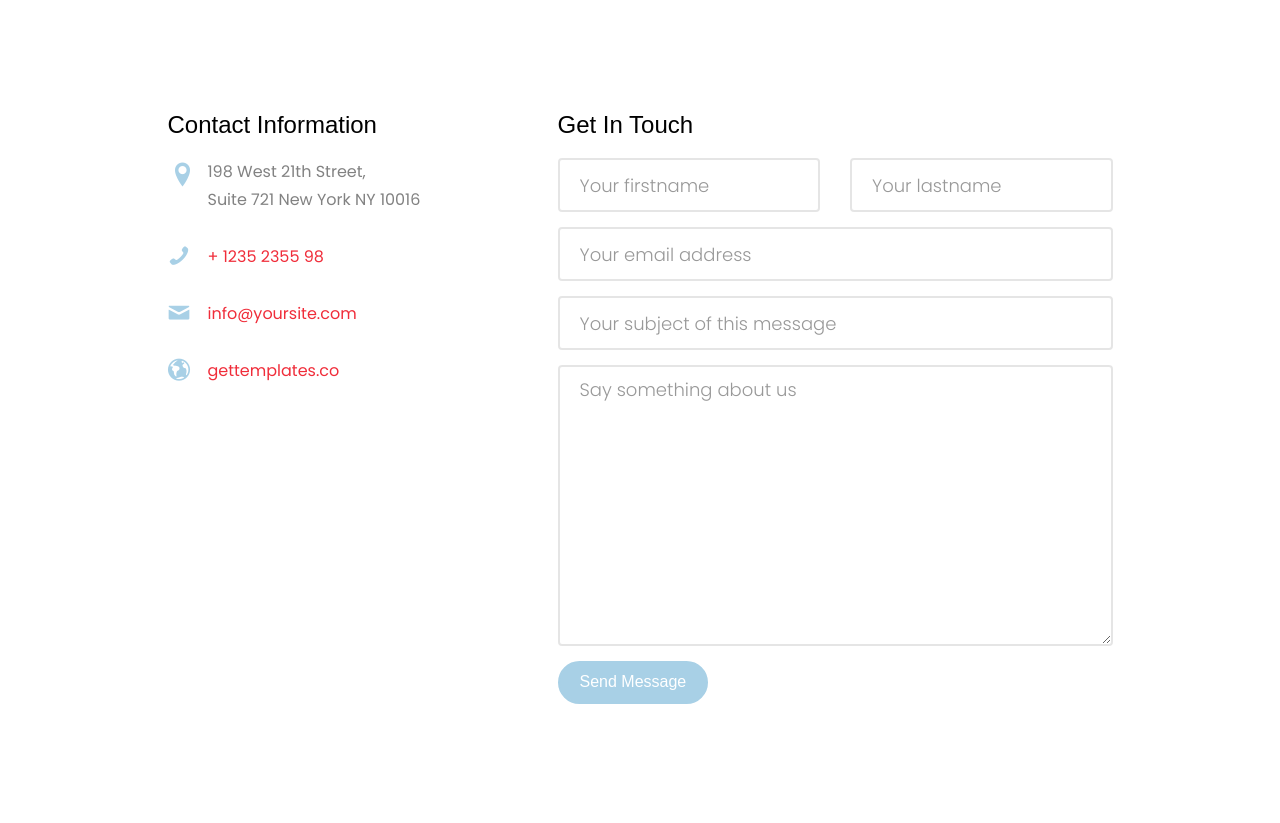
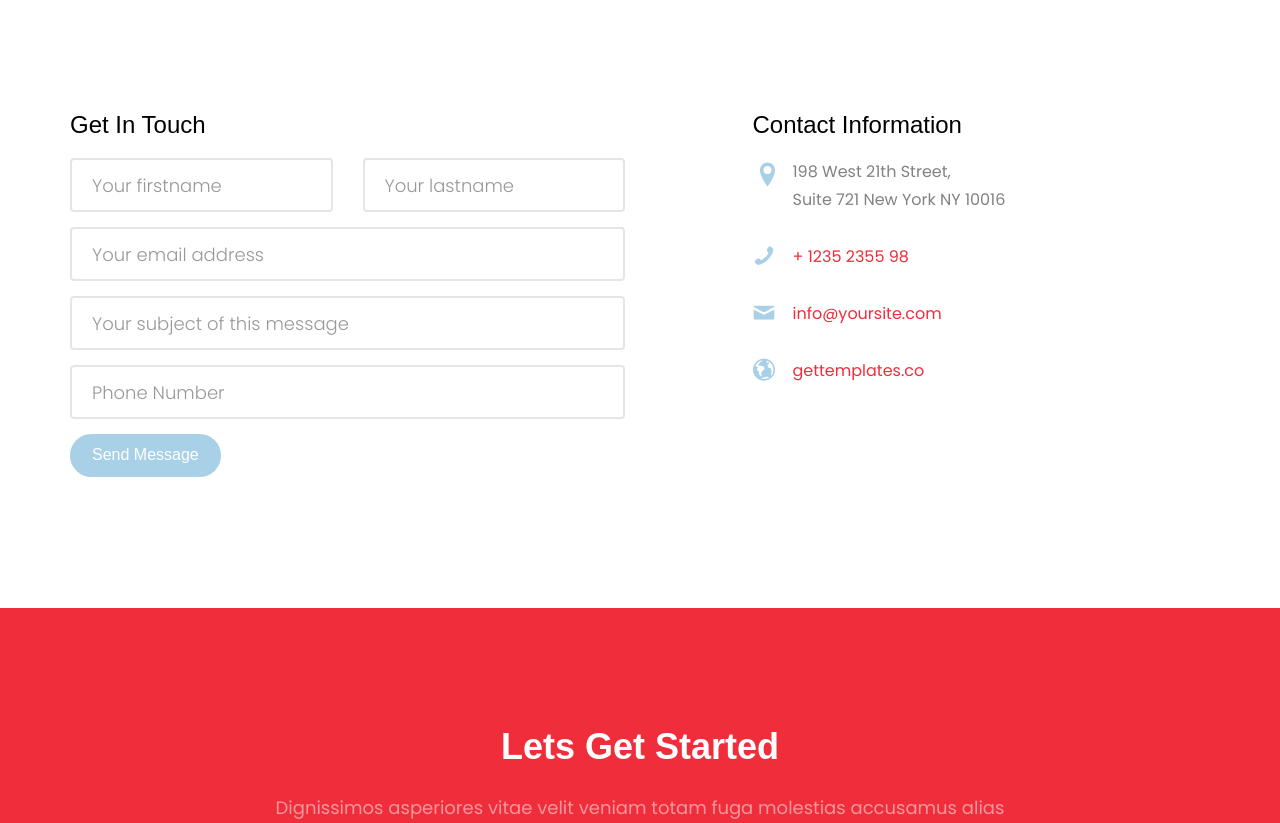
Before and after one commit to devrato/gymcounselor, a Django app: page /contact/ in a window 1280 px wide. Shown: the part 250-1073 px from the top of the page. Run offline with Django 3.2, Linux system fonts and the light colour scheme; data that the repository does not hold is empty; some libraries are stand-ins or nearby versions; some web fonts are replaced.

Commit message:
Minor Changes

```diff
--- a/templates/home/contact.html
+++ b/templates/home/contact.html
@@ -23,7 +23,7 @@
                 <div class="container">
                     <div class="row">
                         <div class="col-xs-2">
-						<div id="fh5co-logo" style = "font-family: 'Poppins', sans-serif;"><a href="{% url 'home' %}">gymCOUNSELOR<span>.</span></a></div>
+                            <div id="fh5co-logo" style="font-family: 'Poppins', sans-serif;"><a href="{% url 'home' %}">gymCOUNSELOR<span>.</span></a></div>
                         </div>
                         <div class="col-xs-10 text-right menu-1">
                             <ul>
@@ -47,7 +47,7 @@
                                         </ul>
                                     </li>
                                 {% else %}
-                                <li class="btn-cta"><a href="{% url 'login' %}?next={{request.path}}"><span>Login</span></a></li>
+                                    <li class="btn-cta"><a href="{% url 'login' %}?next={{ request.path }}"><span>Login</span></a></li>
                                 {% endif %}
                             </ul>
                         </div>
@@ -75,28 +75,16 @@
         <div id="fh5co-contact">
             <div class="container">
                 <div class="row">
-				<div class="col-md-5 col-md-push-1 animate-box">
 
-					<div class="fh5co-contact-info">
-						<h3>Contact Information</h3>
-						<ul>
-							<li class="address">198 West 21th Street, <br> Suite 721 New York NY 10016</li>
-							<li class="phone"><a href="tel://1234567920">+ 1235 2355 98</a></li>
-							<li class="email"><a href="mailto:info@yoursite.com">info@yoursite.com</a></li>
-							<li class="url"><a href="http://gettemplates.co">gettemplates.co</a></li>
-						</ul>
-					</div>
-
-				</div>
                     <div class="col-md-6 animate-box">
                         <h3>Get In Touch</h3>
                         <form action="#">
-						<div class="row form-group">
-							<div class="col-md-6">
+                            <div class="row">
+                                <div class="col-md-6 form-group">
                                     <!-- <label for="fname">First Name</label> -->
                                     <input type="text" id="fname" class="form-control" placeholder="Your firstname">
                                 </div>
-							<div class="col-md-6">
+                                <div class="col-md-6 form-group">
                                     <!-- <label for="lname">Last Name</label> -->
                                     <input type="text" id="lname" class="form-control" placeholder="Your lastname">
                                 </div>
@@ -119,17 +107,33 @@
                             <div class="row form-group">
                                 <div class="col-md-12">
                                     <!-- <label for="message">Message</label> -->
-								<textarea name="message" id="message" cols="30" rows="10" class="form-control" placeholder="Say something about us"></textarea>
+                                    <input type="tel" pattern="[6-9]{1}[0-9]{9}" maxlength="10" name="phone"
+                                           title="Please enter a valid phone number" id="phone"
+                                           class="form-control" placeholder="Phone Number"/>
                                 </div>
                             </div>
+
                             <div class="form-group">
                                 <input type="submit" value="Send Message" class="btn btn-primary">
                             </div>
 
                         </form>
                     </div>
+
+                    <div class="col-md-5 col-md-push-1 animate-box">
+
+                        <div class="fh5co-contact-info">
+                            <h3>Contact Information</h3>
+                            <ul>
+                                <li class="address">198 West 21th Street, <br> Suite 721 New York NY 10016</li>
+                                <li class="phone"><a href="tel://1234567920">+ 1235 2355 98</a></li>
+                                <li class="email"><a href="mailto:info@yoursite.com">info@yoursite.com</a></li>
+                                <li class="url"><a href="http://gettemplates.co">gettemplates.co</a></li>
+                            </ul>
+                        </div>
                     </div>
 
+                </div>
             </div>
         </div>
 
```
Lines whose indentation alone changed are shown as unchanged.
